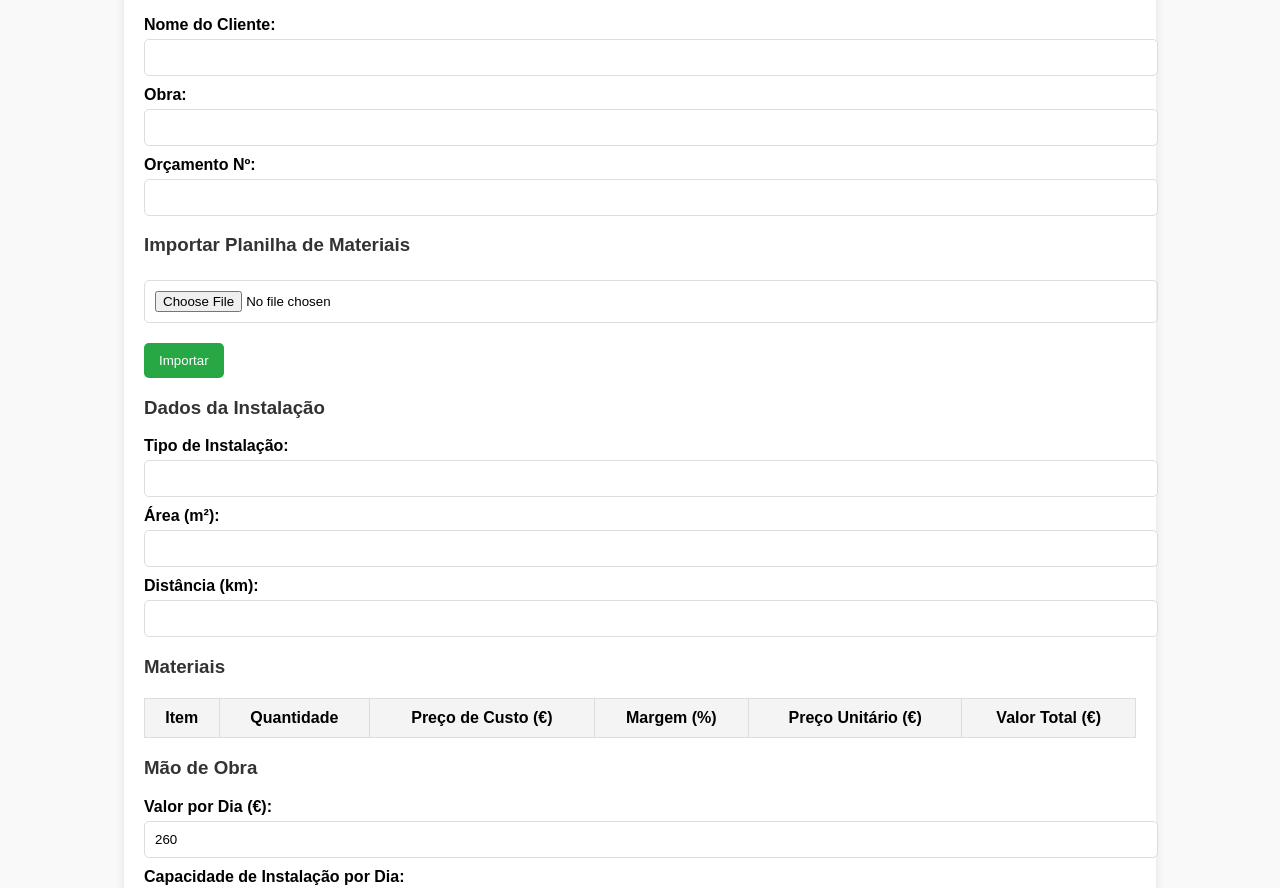
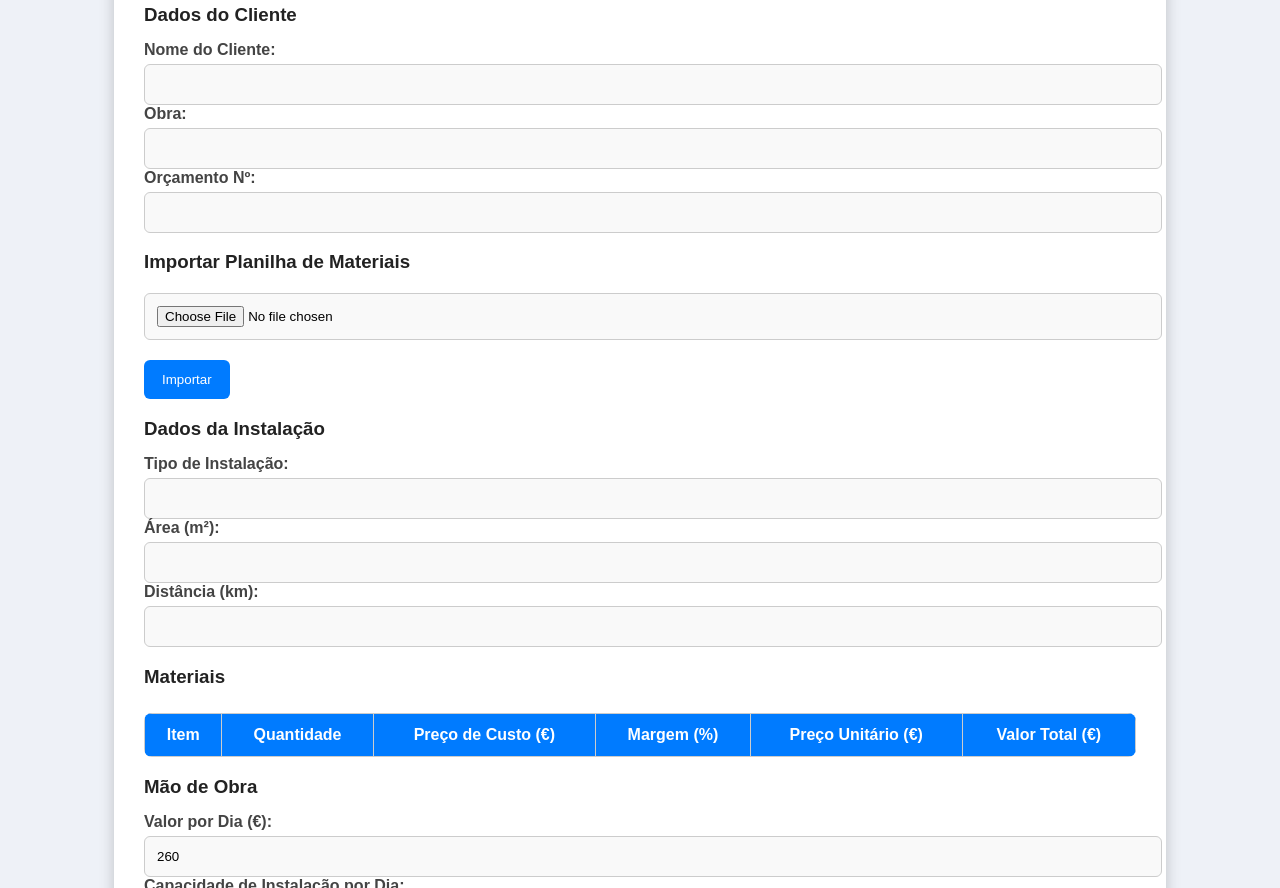
Before and after one commit to 0xdavidmorato/ited, a plain HTML site: page index.html in a window 1280 px wide. Shown: the part 133-1021 px from the top of the page. Drawn offline with Linux system fonts and the light colour scheme.

Commit message:
Update styles.css

```diff
--- a/styles.css
+++ b/styles.css
@@ -1,6 +1,6 @@
 body {
     font-family: Arial, sans-serif;
-    background: #f9f9f9;
+    background: #eef1f7;
     margin: 0;
     padding: 20px;
 }
@@ -8,72 +8,96 @@ body {
 .container {
     max-width: 80%;
     background: white;
-    padding: 20px;
-    border-radius: 8px;
-    box-shadow: 0px 0px 10px rgba(0, 0, 0, 0.1);
-    margin: 0 auto;
+    padding: 30px;
+    border-radius: 12px;
+    box-shadow: 0px 4px 15px rgba(0, 0, 0, 0.2);
+    margin: 20px auto;
 }
 
 h2, h3 {
-    color: #333;
-    white-space: nowrap; /* Impede que os títulos quebrem para nova linha */
+    color: #222;
+    white-space: nowrap;
+    margin-bottom: 15px;
 }
 
 label {
-    display: block;
-    margin-top: 10px;
     font-weight: bold;
+    color: #444;
+    margin-bottom: 5px;
 }
 
 input {
     width: 100%;
-    padding: 10px;
+    padding: 12px;
     margin-top: 5px;
-    border: 1px solid #ddd;
-    border-radius: 5px;
+    border: 1px solid #ccc;
+    border-radius: 6px;
+    background: #f9f9f9;
+    transition: all 0.3s ease;
+}
+
+input:focus {
+    border-color: #007bff;
+    outline: none;
+    background: #ffffff;
 }
 
 #materiaisTabela td input {
-    width: auto;
+    width: 90%;
     max-width: 100%;
+    padding: 8px;
 }
 
 #materiaisTabela input[type="number"] {
-    width: 80%; /* Quantidade mais estreita */
+    width: 70%;
 }
 
 table {
     width: 100%;
     border-collapse: collapse;
-    margin-top: 20px;
+    margin-top: 25px;
+    background: white;
+    border-radius: 8px;
+    overflow: hidden;
 }
 
 th, td {
-    border: 1px solid #ddd;
-    padding: 10px;
+    border: 1px solid #ccc;
+    padding: 12px;
     text-align: center;
 }
 
 th {
-    background-color: #f4f4f4;
+    background-color: #007bff;
+    color: white;
+    font-weight: bold;
+}
+
+tr:nth-child(even) {
+    background: #f2f2f2;
 }
 
 .btn {
     display: inline-block;
-    padding: 10px 15px;
-    background: #28a745;
+    padding: 12px 18px;
+    background: #007bff;
     color: white;
     border: none;
-    border-radius: 5px;
+    border-radius: 6px;
     cursor: pointer;
     margin-top: 20px;
     text-align: center;
+    transition: 0.3s;
+}
+
+.btn:hover {
+    background: #0056b3;
 }
 
 form {
     display: grid;
-    gap: 15px;
-    grid-template-columns: repeat(auto-fill, minmax(200px, 1fr)); /* cria um layout responsivo */
+    gap: 20px;
+    grid-template-columns: repeat(auto-fill, minmax(250px, 1fr));
 }
 
 form label {
@@ -82,5 +106,5 @@ form label {
 }
 
 form input {
-    margin-bottom: 10px;
+    margin-bottom: 15px;
 }
```
